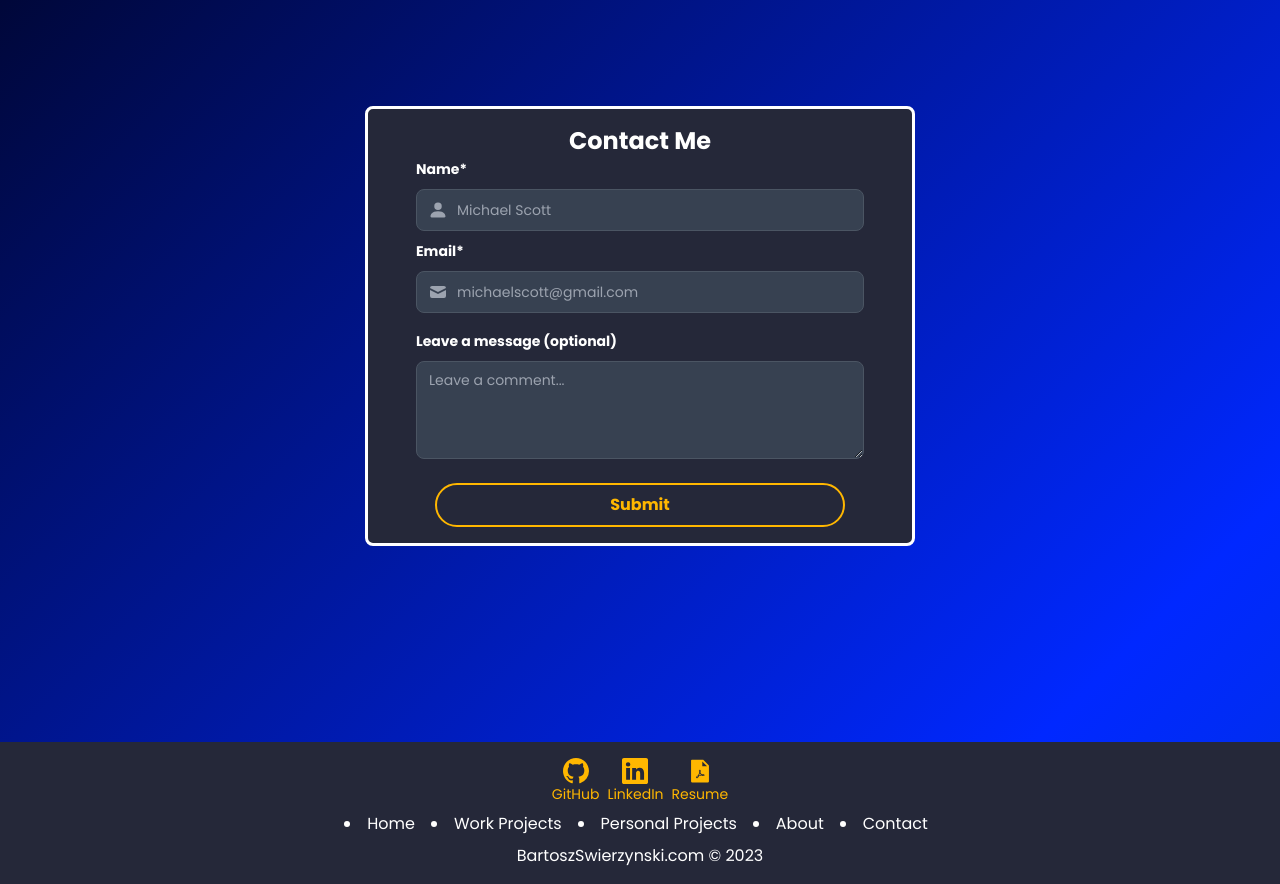
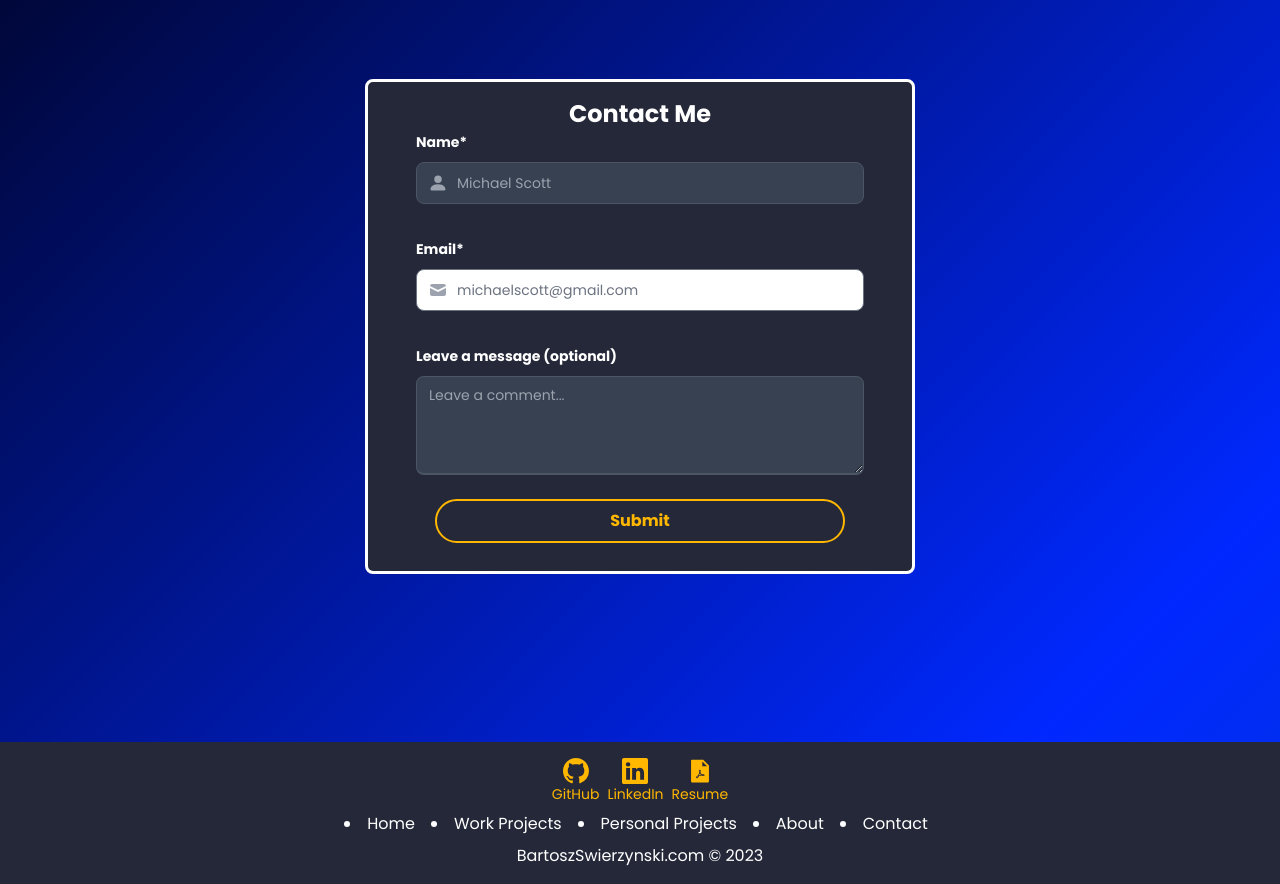
Before and after one commit to bartswierz/portfolio-website-updated, a Next.js app: page / in a window 1280 px wide. Shown: the part 4020-4904 px from the top of the page. Built offline with nearby package versions, Linux system fonts and the light colour scheme; what tailwindcss-animated would draw is missing.

Commit message:
added email validity

```diff
--- a/src/app/components/ContactForm.tsx
+++ b/src/app/components/ContactForm.tsx
@@ -1,5 +1,5 @@
 "use client";
-import { useState, useRef } from "react";
+import { useState, useRef, FormEvent, ChangeEvent } from "react";
 import { Label, TextInput, Textarea } from "flowbite-react";
 import { HiMail } from "react-icons/hi";
 import { BsFillPersonFill } from "react-icons/bs";
@@ -9,19 +9,46 @@ import hasIntersected from "../utils/hasIntersected";
 //REFERENCE VIDEO FOR nodemailer setup: https://www.youtube.com/watch?v=6DAozN-qxr0
 const ContactForm = () => {
   const [loading, setLoading] = useState(false);
+
   // For contact form display/remove
   // const contactFormIntersectionRef = useRef<HTMLDivElement>(null);
   // const isVisible = useIsIntersecting(contactFormIntersectionRef, 0.3);
   const contactFormIntersectionRef = useRef<HTMLDivElement>(null);
   const contactFormHasIntersected = hasIntersected(contactFormIntersectionRef, 0.3);
 
-  // emailjs.init(process.env.publicKey);
   const [name, setName] = useState("");
   const [email, setEmail] = useState("");
   const [message, setMessage] = useState("");
+  const [emailInputStatus, setEmailInputStatus] = useState<"success" | "failure" | "">("");
 
-  // const handleSubmit = async (e: FormEvent) => {
-  const handleSubmit = async (event: any) => {
+  const handleEmailChange = (e: ChangeEvent<HTMLInputElement>) => {
+    setEmail(e.target.value);
+    const emailInput = e.target.value;
+    const emailRegex = /^[A-Z0-9._%+-]+@[A-Z0-9.-]+\.[A-Z]{2,}$/i;
+
+    // IF VALID - SET SUCCESS COLOR AND
+    if (emailRegex.test(emailInput)) {
+      console.log("valid email: ", emailInput);
+      setEmailInputStatus("success");
+      // Valid email format
+      setEmail(emailInput);
+    } else {
+      // Invalid email format
+      console.log("invalid email: ", emailInput);
+      // email input is 0 - no text
+      // atleast 1 character - invalid email
+      if (emailInput.length === 0) setEmailInputStatus("");
+      else if (emailInput.length >= 1) setEmailInputStatus("failure");
+      // if (emailInput.length === 0) setIsEmailInputValid(false);
+      // emailInput.length >= 1 && setIsEmailInputValid(false);
+      // You can handle this case, e.g., show an error message
+      // TODO - set our color image to an error color and show helper text under it
+    }
+    // setEmail(e.target.value);
+  };
+
+  const handleSubmit = async (event: FormEvent) => {
+    // const handleSubmit = async (event: any) => {
     event.preventDefault();
     setLoading(true);
     // console.log("user submitted form");
@@ -46,7 +73,7 @@ const ContactForm = () => {
       console.log("Message sent successfully");
       setLoading(false);
 
-      //reset the form
+      //RESETS THE FORM
       setName("");
       setEmail("");
       setMessage("");
@@ -78,9 +105,9 @@ const ContactForm = () => {
     >
       <form onSubmit={handleSubmit}>
         <h2 className="text-white text-center text-2xl font-semibold">Contact Me</h2>
-        <div className="flex flex-col justify-center items-center gap-2">
+        <div className="flex flex-col justify-center items-center">
           {/* NAME INPUT */}
-          <div className="max-w-md w-full">
+          <div className="max-w-md w-full min-h-[107px]">
             <div className="mb-2 block">
               <Label htmlFor="username3" value="Name*" className="font-semibold text-white" />
             </div>
@@ -88,30 +115,41 @@ const ContactForm = () => {
               icon={BsFillPersonFill}
               id="username3"
               placeholder="Michael Scott"
-              required
               onChange={(e) => setName(e.target.value)}
               value={name}
+              required
+              // className="border-b-2 border-[#fff] rounded-lg focus:outline-none focus:border-[#ffb700]"
             />
           </div>
 
           {/* EMAIL INPUT  */}
-          <div className="max-w-md w-full">
+          <div className="max-w-md w-full min-h-[107px]">
             <div className="mb-2 block">
               <Label htmlFor="email4" value="Email*" className="font-semibold text-white" />
             </div>
             <TextInput
               icon={HiMail}
               id="email4"
+              color={emailInputStatus} // 'failure' | 'success' | ''
+              helperText={
+                emailInputStatus === "failure" && (
+                  <p>
+                    <span className="font-medium">Invalid Email</span>
+                  </p>
+                )
+              }
               placeholder="michaelscott@gmail.com"
               required
               type="email"
-              onChange={(e) => setEmail(e.target.value)}
+              // onChange={(e) => setEmail(e.target.value)}
+              onChange={(e) => handleEmailChange(e)}
               value={email}
+              // className="border-b-2 border-[#fff] rounded-lg focus:outline-none focus:border-[#ffb700]"
             />
           </div>
 
           {/* TEXT AREA INPUT  */}
-          <div className="max-w-md w-full my-2" id="textarea">
+          <div className="max-w-md w-full mb-2" id="textarea">
             <div className="mb-2 block">
               <Label htmlFor="comment" value="Leave a message (optional)" className="font-semibold text-white" />
             </div>
@@ -122,13 +160,13 @@ const ContactForm = () => {
               rows={4}
               onChange={(e) => setMessage(e.target.value)}
               value={message}
-              className="min-h-[70px]"
+              className="min-h-[70px] border-b-2 border-[#fff] rounded-lg focus:outline-none focus:border-[#ffb700]"
             />
           </div>
         </div>
 
         {/* SUBMIT BUTTON */}
-        <div className="flex justify-center items-center mt-4">
+        <div className="flex justify-center items-center mt-4 mb-3">
           <button
             type="submit"
             // When its loading, we will make the button gray and disable it
--- a/src/app/components/Navbar.tsx
+++ b/src/app/components/Navbar.tsx
@@ -4,28 +4,24 @@ import { useEffect, useState } from "react";
 
 const Navbar_ = () => {
   const [active, setActive] = useState("home");
-
-  // const [scrolling, setScrolling] = useState(false);
-  const [isScrollingDown, setIsScrollingDown] = useState(false);
-  const [navbarVisible, setNavbarVisible] = useState(true);
+  const [isNavbarVisible, setIsNavbarVisible] = useState(true);
 
   useEffect(() => {
-    let previousScroll: number = 0;
+    let prevScrollPos = window.scrollY;
 
     // Function to handle scroll events
     const handleScroll = () => {
+      var currentScrollPos = window.pageYOffset;
+
       // IF USER IS SCROLLING DOWN - HIDE NAVBAR
-      if (window.scrollY > previousScroll) {
-        previousScroll = window.scrollY;
-        // User is scrolling down
-        setIsScrollingDown(true);
-        setNavbarVisible(false);
+      if (window.scrollY > prevScrollPos) {
+        setIsNavbarVisible(false);
       } else {
         //USER IS SCROLLING UP - DISPLAY NAVBAR
-        let previousScroll = window.scrollY;
-        setIsScrollingDown(false);
-        setNavbarVisible(true);
+        setIsNavbarVisible(true);
       }
+      // Update value for the next scroll event comparison
+      prevScrollPos = currentScrollPos;
     };
 
     // Attach scroll event listener
@@ -45,12 +41,10 @@ const Navbar_ = () => {
   // const navbarVisible = "translate-y-0";
 
   return (
-    // <Navbar fluid rounded className="fixed z-[9999] w-full">
-    // <Navbar fluid rounded className="fixed z-[999] w-full">
     <Navbar
       fluid
       rounded
-      className={`fixed z-[999] w-full transition-transform duration-300 ${isScrollingDown ? `translate-y-[-100%]` : `translate-y-0`}`}
+      className={`fixed z-[999] w-full transition-transform duration-300 ${isNavbarVisible ? `translate-y-0` : `translate-y-[-100%]`}`}
     >
       <span className="self-center text-2xl font-semibold whitespace-nowrap text-primary dark:text-dark cursor-default">
         &lt;BS /&gt;
```
